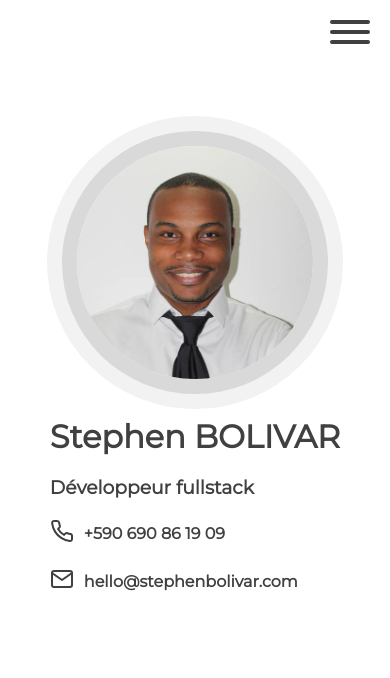
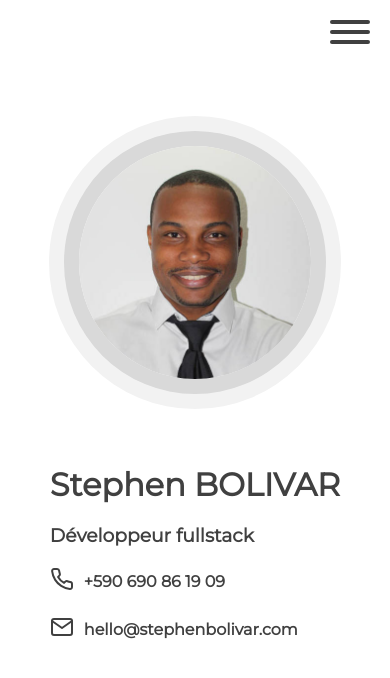
Before and after one commit to sboli/stephenbolivar.com, a React (Create React App) app: page / in a window 390 px wide. Shown: the top 678 px of the page. Built offline with nearby package versions, Linux system fonts and the light colour scheme.

Commit message:
responsive home

```diff
--- a/src/App.js
+++ b/src/App.js
@@ -10,6 +10,12 @@ const Root = styled.div`
     color: ${props => props.theme.textPrimary};
     font-family: 'Montserrat', sans-serif;
     height: 100vh;
+    width: 100vw;
+`;
+
+const Content = styled.div`
+    margin-left: 1rem;
+    margin-right: 1rem;
 `;
 
 function App() {
@@ -17,7 +23,9 @@ function App() {
         <ThemeProvider theme={theme}>
             <Root className="App">
                 <Navbar></Navbar>
-                <Home></Home>
+                <Content>
+                    <Home></Home>
+                </Content>
             </Root>
         </ThemeProvider>
     );
--- a/src/components/Home.js
+++ b/src/components/Home.js
@@ -3,19 +3,23 @@ import styled from 'styled-components';
 import HomeFace from './HomeFace';
 import HomeInfo from './HomeInfo';
 
+import { device } from '../mediaqueries';
+
 const Root = styled.div`
     height: 92vh;
     display: grid;
-    grid-template-columns: 100%;
+    grid-template-columns: 1fr 1fr;
     grid-template-rows: 10% 30% 5% 15% 15%;
 `;
+
+const StyledHomeFace = styled.div``;
+
+const StyledHomeInfo = styled.div``;
 
 export default function Home() {
     return (
         <Root>
-            <div></div>
             <HomeFace></HomeFace>
-            <div></div>
             <HomeInfo></HomeInfo>
         </Root>
     );
--- a/src/components/HomeFace.js
+++ b/src/components/HomeFace.js
@@ -1,15 +1,24 @@
 import React from 'react';
 import styled from 'styled-components';
 import { useSpring, animated, config } from 'react-spring';
+import { device } from '../mediaqueries';
 
 const FaceImgImpl = styled.img`
-    display: block;
-    max-height: 100%;
+    grid-column: 1/3;
+    grid-row: 2;
+    justify-self: center;
+    align-self: center;
+    object-fit: cover;
+    height: 100%;
     width: auto;
     border-radius: 50%;
-    margin-left: auto;
-    margin-right: auto;
     box-shadow: 0 0 0 15px hsl(0, 0%, 85%), 0 0 0 30px hsl(0, 0%, 95%);
+    @media ${device.tablet} {
+        grid-column: 2;
+        grid-row: 2/5;
+        height: 75%;
+        justify-self: left;
+    }
 `;
 
 const FaceImg = animated(FaceImgImpl);
@@ -22,10 +31,5 @@ export default function HomeFace() {
         },
         from: { opacity: 0 }
     });
-    return (
-        <>
-            <FaceImg style={props} src="/images/face.jpg"></FaceImg>
-        </>
-    );
+    return <FaceImg style={props} src="/images/face.jpg"></FaceImg>;
 }
-//
--- a/src/components/HomeInfo.js
+++ b/src/components/HomeInfo.js
@@ -1,14 +1,33 @@
 import React from 'react';
 import styled from 'styled-components';
 import HomeInfoContact from './HomeInfoContact';
+import { device } from '../mediaqueries';
 
 const Root = styled.div`
+    grid-column: 1/3;
+    grid-row: 4;
+    justify-content: right;
     font-weight: bold;
     justify-self: center;
     display: grid;
     grid-template-columns: 1fr;
     grid-template-rows: 2fr 1fr 1fr 1fr 1fr;
     grid-gap: 20px;
+    margin-top: 3rem;
+
+    @media ${device.tablet} {
+        grid-column: 1;
+        grid-row: 2/5;
+        align-self: center;
+        justify-self: end;
+        padding-top: 3rem;
+        margin-right: 5rem;
+        margin-top: 0rem;
+        padding-left: 2rem;
+    }
+    @media ${device.laptop} {
+        margin-right: 10rem;
+    }
 `;
 
 export default function HomeTitle() {
--- a/src/components/NavbarItem.js
+++ b/src/components/NavbarItem.js
@@ -9,8 +9,8 @@ const Root = styled.div`
     justify-content: center;
     align-items: center;
     cursor: pointer;
-    padding-right: 8px;
-    padding-left: 8px;
+    padding-right: 0.5rem;
+    padding-left: 0.5rem;
     flex-basis: 20%;
 `;
 
```
Also changed, not shown: public/images/face.jpg.
